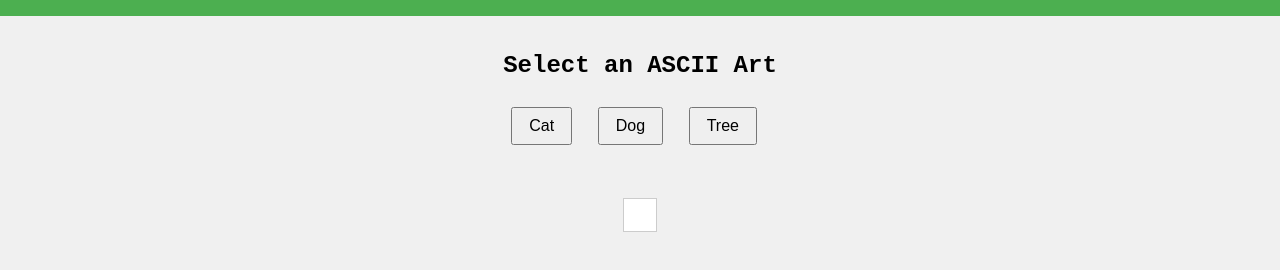
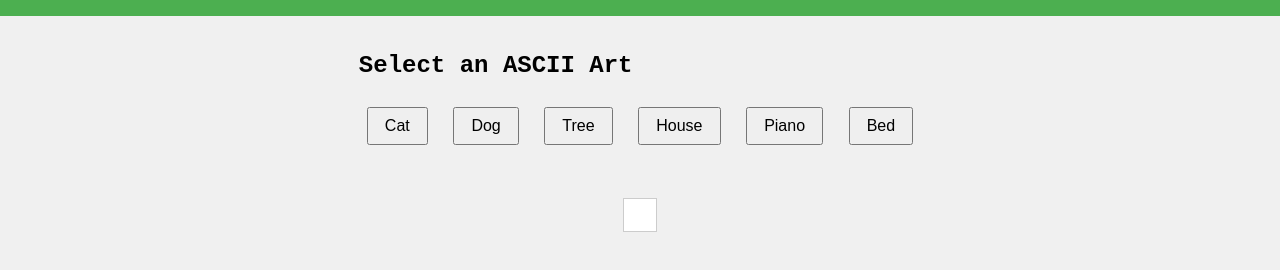
Before and after one commit to gladstone28/INTERACTIVE-WEBSITES-ASCII-Portfolio, a plain HTML site: page index.html in a window 1280 px wide. Shown: the part 96-366 px from the top of the page. Drawn offline with Linux system fonts and the light colour scheme.

Commit message:
modify index.html and script.js

```diff
--- a/index.html
+++ b/index.html
@@ -16,6 +16,9 @@
             <button onclick="displayArt('cat')">Cat</button>
             <button onclick="displayArt('dog')">Dog</button>
             <button onclick="displayArt('tree')">Tree</button>
+            <button onclick="displayArt('house')">House</button>
+            <button onclick="displayArt('piano')">Piano</button>
+            <button onclick="displayArt('bed')">Bed</button>
         </section>
         <section id="art-display">
             <pre id="ascii-art" aria-live="polite"></pre>
--- a/script.js
+++ b/script.js
@@ -18,6 +18,32 @@ const artPieces = {
     /______\\
       ||||
       ||||
+    `,
+    house: `
+           /\\
+          /  \\
+         /____\\
+        / |  | \\
+       /  |  |  \\
+      /___|__|___\\
+      |   ____   |
+      |  |    |  |
+      |__|____|__|
+    `,
+    piano: `
+    ______
+   /_____ /|
+  |      | |
+  |  ()  | |
+  |______|/
+    `,
+    bed: `
+    ______________________
+   /                      /|
+  /______________________/ |
+  |                      | |
+  |                      | |
+  |                      |/
     `
 };
 
```
